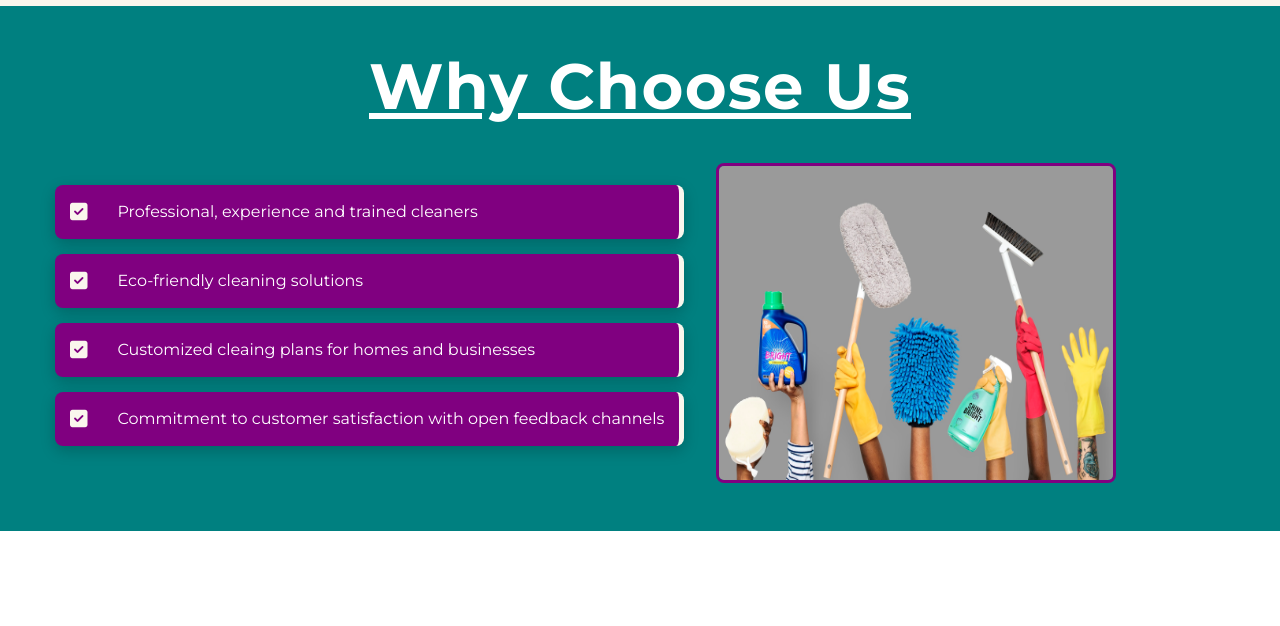
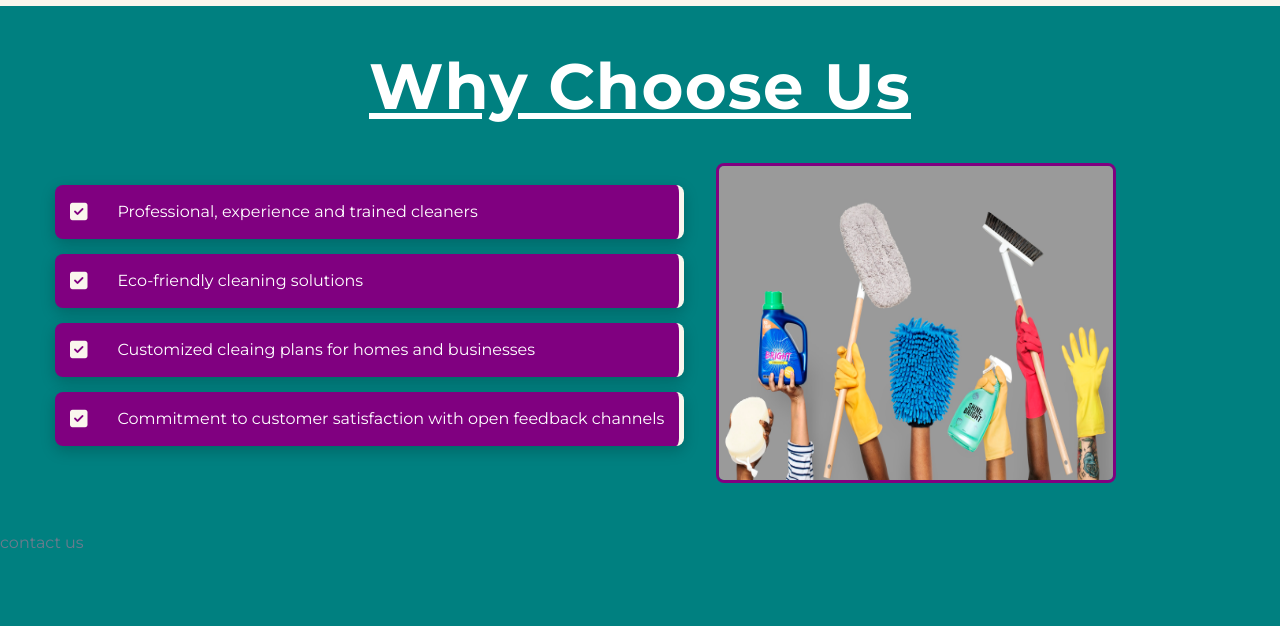
Before and after one commit to Lacoste03/Meadowsmist, a plain HTML site: page index.html in a window 1280 px wide. Shown: the part 2157-2783 px from the top of the page. Before the commit the page ends 2688 px from the top, so only its background shows below. Drawn offline with Linux system fonts and the light colour scheme.

Commit message:
contact us setup

```diff
--- a/index.html
+++ b/index.html
@@ -211,6 +211,11 @@
           </div>
         </div>
       </div>
+      <section class="section contact-us-section">
+        <div>
+          <p>contact us</p>
+        </div>
+      </section>
     </section>
     <script src="script.js"></script>
   </body>
```
